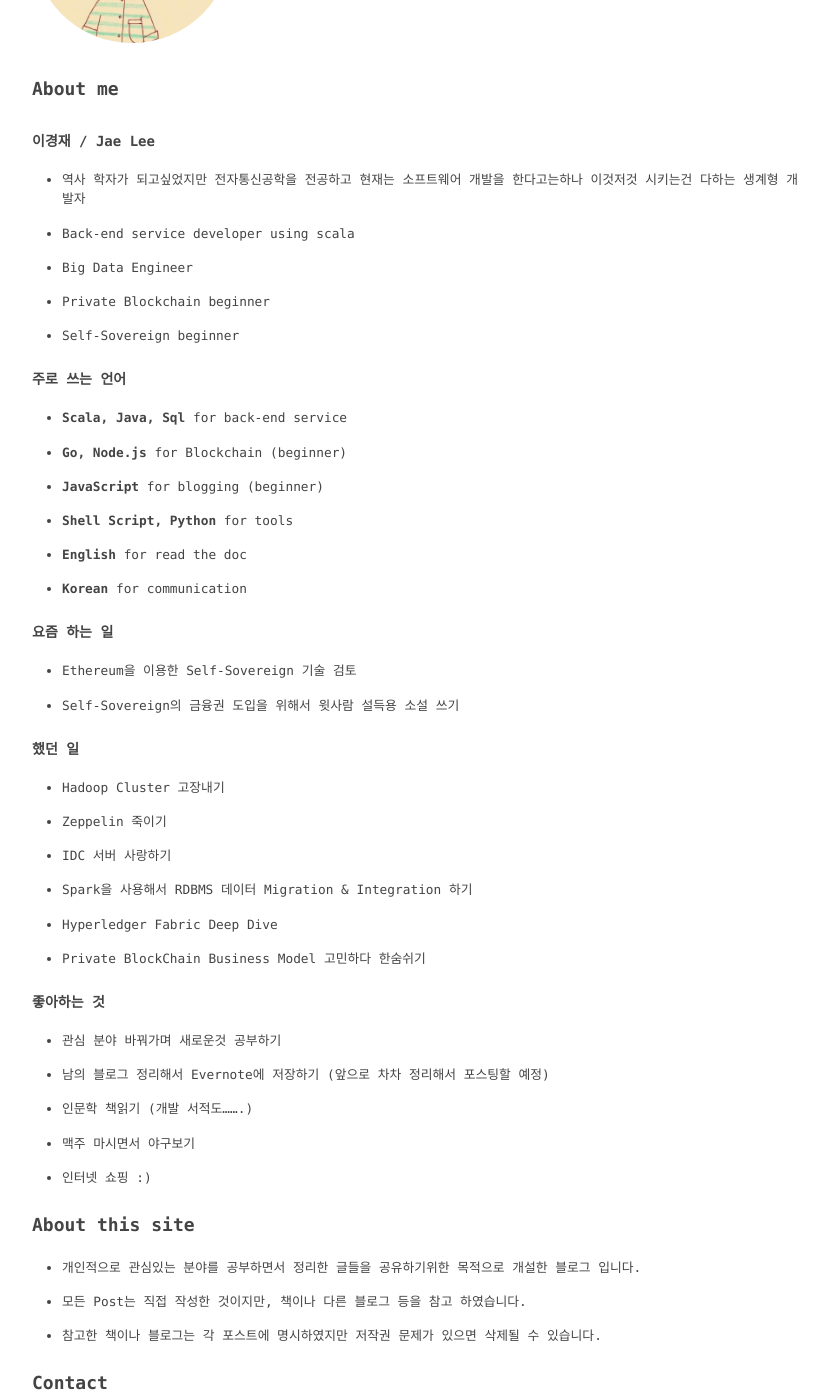
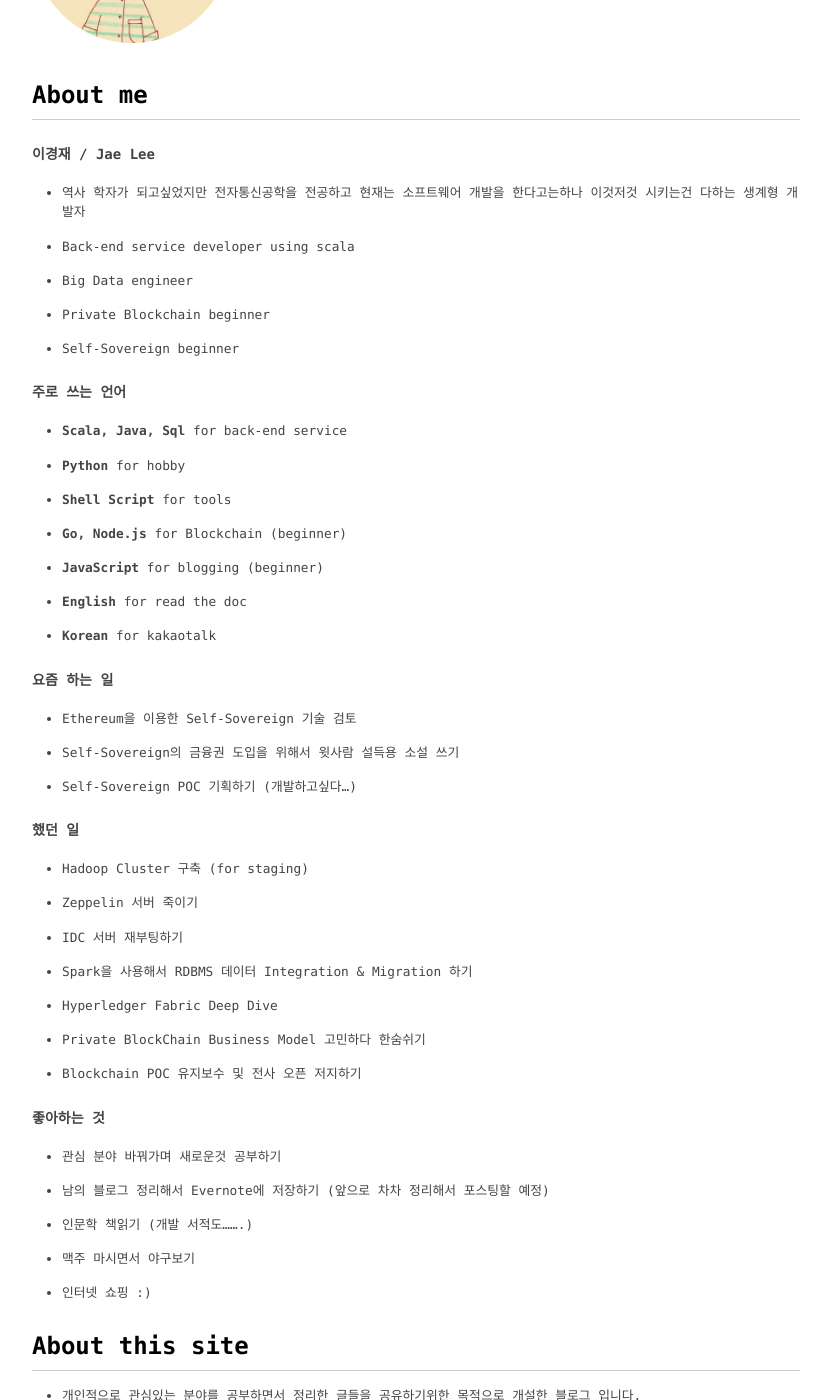
Before and after one commit to rtfmplz/rtfmplz.github.io, a Jekyll site: the page built from about/index.md, in a window 1280 px wide and 1400 px high, scrolled down 324 px. Shown: the whole window, without its empty margins (224-1052 px from the left). Built offline with Jekyll 4.4.1, drawn with Linux system fonts in a browser that asks for light colours.

Commit message:
update about

```diff
--- a/about/index.md
+++ b/about/index.md
@@ -5,34 +5,37 @@ layout: default
 <img id="profile-img" src="/images/private/jae.jpeg" alt="jae" />
 
 
-### About me
+## About me
 
 ##### 이경재 / Jae Lee
 * 역사 학자가 되고싶었지만 전자통신공학을 전공하고 현재는 소프트웨어 개발을 한다고는하나 이것저것 시키는건 다하는 생계형 개발자
 * Back-end service developer using scala
-* Big Data Engineer
+* Big Data engineer
 * Private Blockchain beginner
 * Self-Sovereign beginner
 
 ##### 주로 쓰는 언어
 * **Scala, Java, Sql** for back-end service
+* **Python** for hobby
+* **Shell Script** for tools
 * **Go, Node.js** for Blockchain (beginner)
 * **JavaScript** for blogging (beginner)
-* **Shell Script, Python** for tools
 * **English** for read the doc
-* **Korean** for communication
+* **Korean** for kakaotalk
 
 ##### 요즘 하는 일
 * Ethereum을 이용한 Self-Sovereign 기술 검토
 * Self-Sovereign의 금융권 도입을 위해서 윗사람 설득용 소설 쓰기
+* Self-Sovereign POC 기획하기 (개발하고싶다...)
 
 ##### 했던 일
-* Hadoop Cluster 고장내기
-* Zeppelin 죽이기
-* IDC 서버 사랑하기
-* Spark을 사용해서 RDBMS 데이터 Migration & Integration 하기
+* Hadoop Cluster 구축 (for staging)
+* Zeppelin 서버 죽이기
+* IDC 서버 재부팅하기
+* Spark을 사용해서 RDBMS 데이터 Integration & Migration 하기
 * Hyperledger Fabric Deep Dive
 * Private BlockChain Business Model 고민하다 한숨쉬기
+* Blockchain POC 유지보수 및 전사 오픈 저지하기
 
 ##### 좋아하는 것
 * 관심 분야 바꿔가며 새로운것 공부하기
@@ -41,13 +44,13 @@ layout: default
 * 맥주 마시면서 야구보기
 * 인터넷 쇼핑 :)
 
-### About this site
+## About this site
 * 개인적으로 관심있는 분야를 공부하면서 정리한 글들을 공유하기위한 목적으로 개설한 블로그 입니다.
 * 모든 Post는 직접 작성한 것이지만, 책이나 다른 블로그 등을 참고 하였습니다.
 * 참고한 책이나 블로그는 각 포스트에 명시하였지만 저작권 문제가 있으면 삭제될 수 있습니다.
 
 
-### Contact
+## Contact
 <ul class="about">
     <li> <span> email </span> &raquo; <a href="mailto:{{ site.author.email }}" style="text-decoration:none"> {{ site.author.email }} </a> </li>
     <li> <span> pages </span> &raquo; <a href="http://{{ site.author.pages }}" style="text-decoration:none"> {{ site.author.pages }} </a> </li>
```
